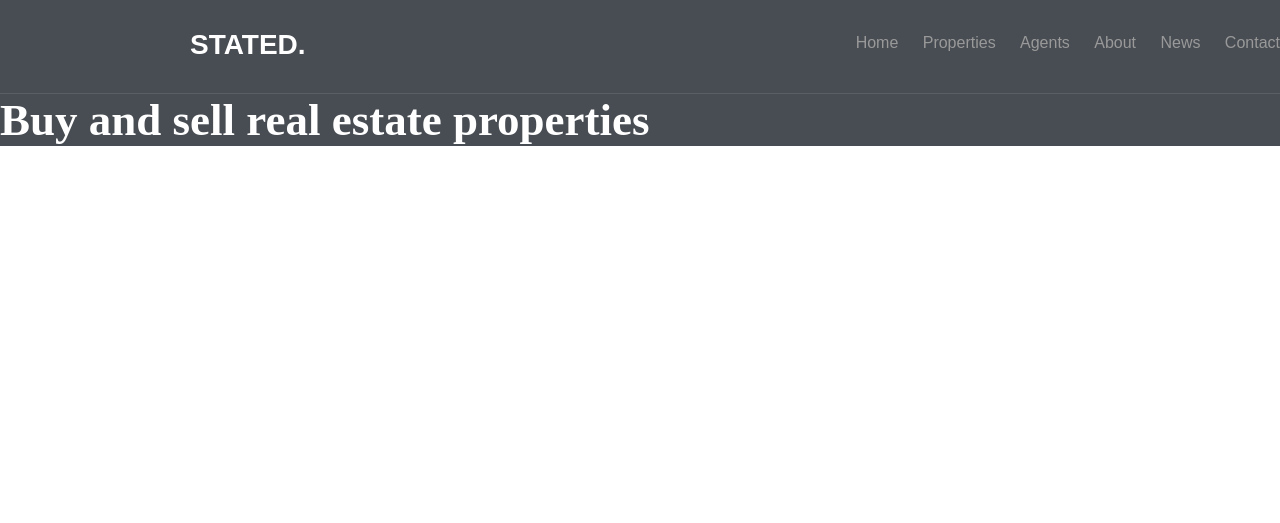
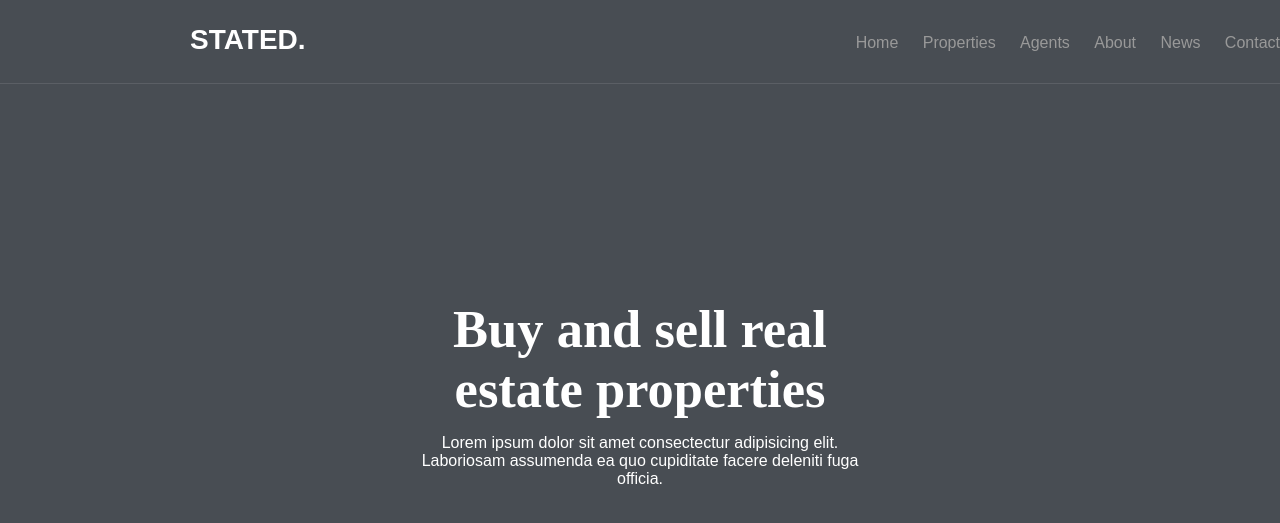
Before and after one commit to rushinski/clone-website, a plain HTML site: page index.html in a window 1280 px wide. Shown: the part 71-594 px from the top of the page. Drawn offline with nearby package versions, Linux system fonts and the light colour scheme.

Commit message:
fixed headers issue fixed, moto added

```diff
--- a/index.html
+++ b/index.html
@@ -48,7 +48,12 @@
 
   <section class="moto">
     <div class="moto-container">
-      <h1>Buy and sell real estate properties</h1>
+      <div class="moto-text">
+        <h1>Buy and sell real estate properties</h1>
+      </div>
+      <div class="moto-quote">
+        <p>Lorem ipsum dolor sit amet consectectur adipisicing elit. Laboriosam assumenda ea quo cupiditate facere deleniti fuga officia.</p>
+      </div>
     </div>
   </section>
 
--- a/style.css
+++ b/style.css
@@ -1,17 +1,22 @@
+/* Whole page changes */
 * {
   margin: 0;
   padding: 0;
   box-sizing: border-box;
 }
 
-
+body {
+  padding-top: 155px;
+}
 
 /* Main header code */
 .main-header {
   width: 100%;
   background-color: black;
   height: 65px;
-  position: sticky;
+  position: fixed;
+  top: 0;
+  z-index: 1000;
   display: flex;
   font-family: Arial, Helvetica, sans-serif;
 }
@@ -114,12 +119,12 @@
 }
 
 .default {
-  background-color: hsl(227, 12%, 30%, 1);
+  background-color: hsl(227, 12%, 30%);
   color: white;
 }
 
 .default:hover {
-  background-color: hsl(228, 12%, 50%);;
+  background-color: hsl(228, 12%, 50%);
 }
 
 .winner {
@@ -133,11 +138,21 @@
 
 /* Scrolling header code */
 .scrolling-header {
+  height: 90px;
   width: 100%;
-  height: 100px;
+  position: fixed;
+  top: 65px;
   background-color: #484d53;
   border-bottom: rgba(255, 255, 255, 0.1) 1px solid;
   font-family: Arial, Helvetica, sans-serif;
+  display: flex;
+  z-index: 999;
+}
+
+.stated {
+  margin-left: 190px;
+  padding-top: 30px;
+  width: fit-content;
   display: flex;
 }
 
@@ -145,13 +160,6 @@
   text-decoration: none;
   color: white;
   font-size: 14px;
-}
-
-.stated {
-  margin-left: 190px;
-  padding-top: 35px;
-  width: fit-content;
-  display: flex;
 }
 
 .nav-bar {
@@ -176,12 +184,26 @@
 /* Moto */
 .moto {
   background-color: #484d53;
+  height: 670px;
 }
 
 .moto-container {
   display: flex;
+  flex-direction: column;
+  width: 35%;
+  text-align: center;
+  margin: auto;
+  padding-top: 215px;
 }
-.moto-container h1 {
+
+.moto-text {
   color: white;
-  font-size: 45px;
+  font-size: 35px;
+  margin-bottom: 15px;
 }
+
+.moto-quote {
+  color: white;
+  font-family: Arial, Helvetica, sans-serif;
+  font-size: 16px;
+}
```
